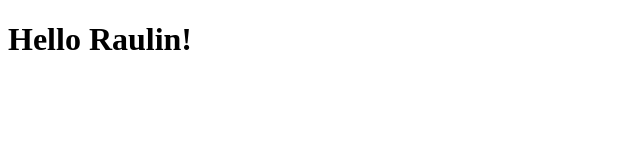
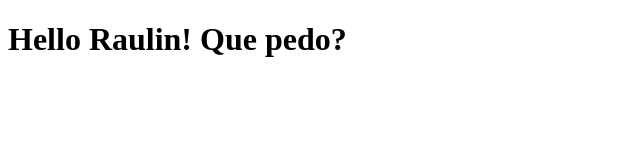
Before and after one commit to rauldt/websites, a plain HTML site: page site/index.html in a window 1280 px wide. Shown: the whole page, without its empty margins (0-640 px from the left). Drawn offline with Linux system fonts and the light colour scheme.

Commit message:
small addition

```diff
--- a/site/index.html
+++ b/site/index.html
@@ -4,6 +4,6 @@
   <title>Hello Raulito</title>
 </head>
 <body>
-<h1>Hello Raulin!</h1>
+<h1>Hello Raulin! Que pedo?</h1>
 </body>
 </html>
```
